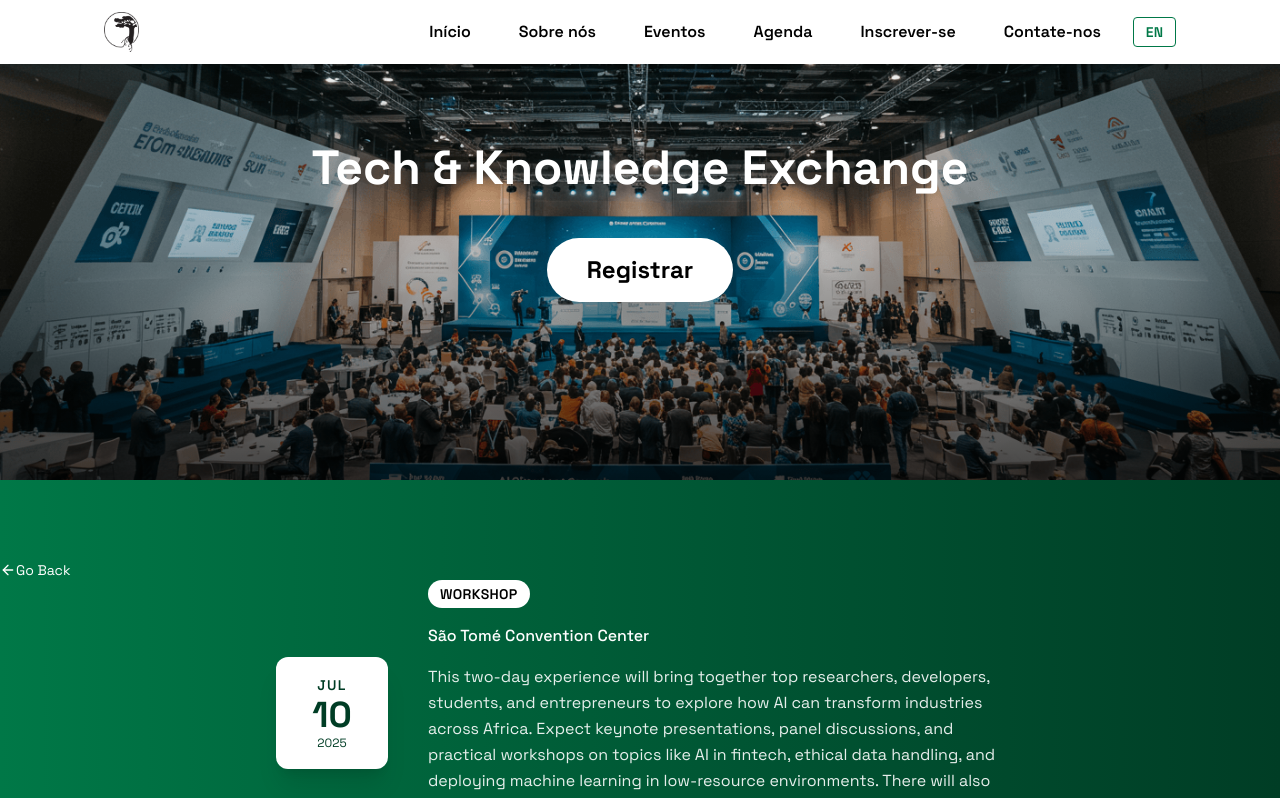
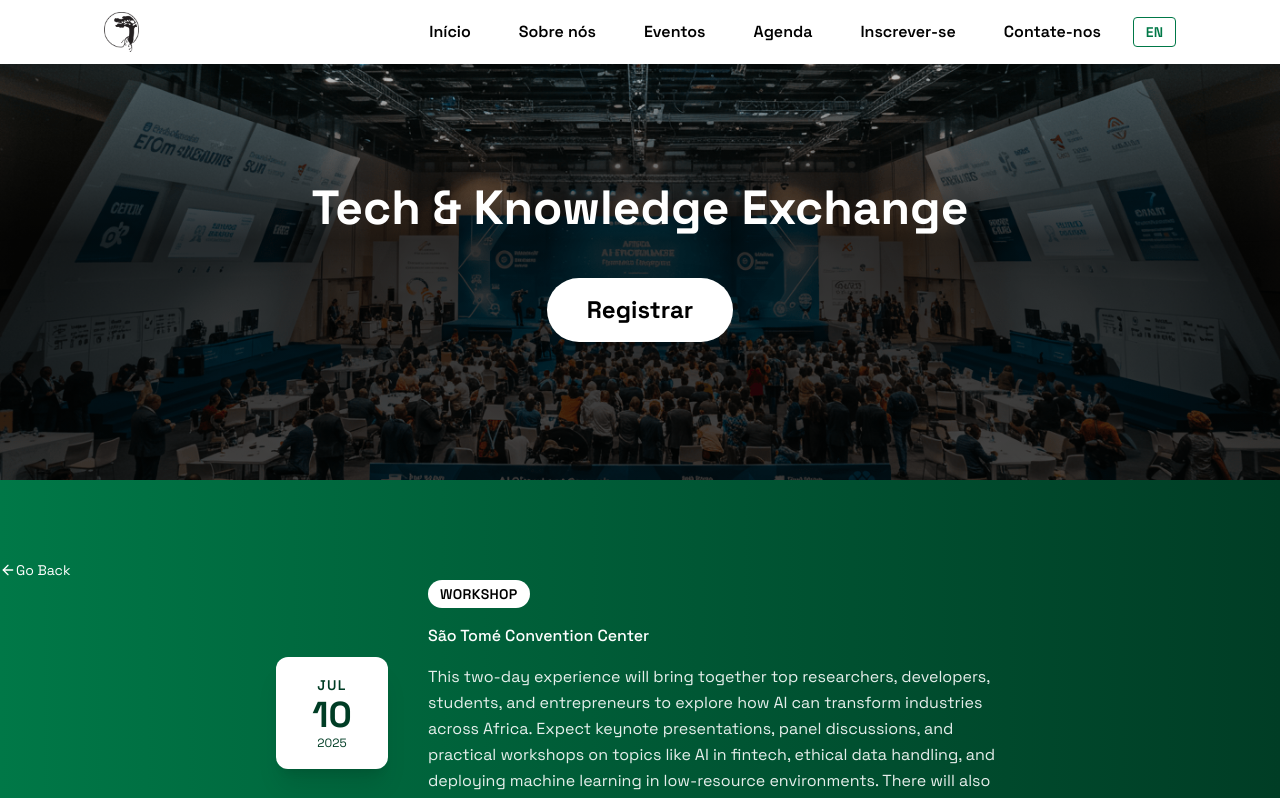
Before and after one commit to MOSOBELULU/indabaX, a React (Vite) app: page /eventdetailpage/1 in a window 1280 px wide. Shown: the top 798 px of the page. Built offline with nearby package versions, Linux system fonts and the light colour scheme.

Commit message:
wip: eventpage Hero, making the text visible

```diff
--- a/src/components/events/EventDetailHero.jsx
+++ b/src/components/events/EventDetailHero.jsx
@@ -7,11 +7,11 @@ export default function EventDetailHero({ title, image }) {
       style={{ backgroundImage: `url(${image})` }}
     >
 
-      <div className="absolute inset-0  bg-gradient-to-t from-black/70 via-black/20 to-transparent" />
+      <div className="absolute inset-0  bg-gradient-to-t from-black/70 via-black/80 to-transparent" />
 
 
       <div className="relative z-10 text-center px-4">
-        <h1 className="text-3xl sm:text-5xl font-bold leading-tight">
+        <h1 className="text-3xl sm:text-5xl font-bold leading-tight mt-20">
           {title}
         </h1>
         <div className="mt-10">
```
